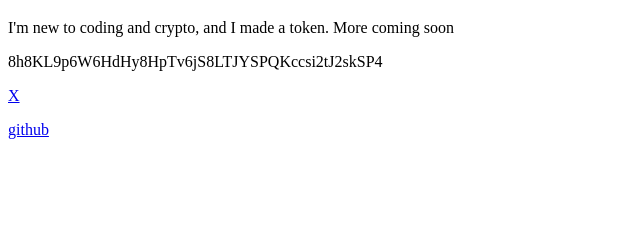
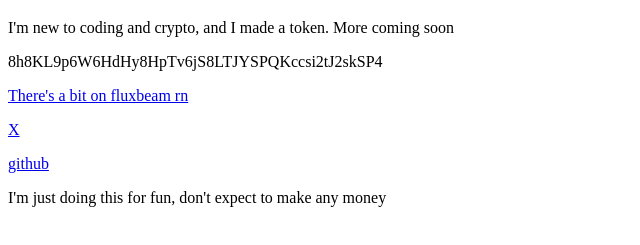
Before and after one commit to NewDevSolana/website, a plain HTML site: page index.html in a window 1280 px wide. Shown: the part 61-306 px from the top of the page, without its empty margins (0-640 px from the left). Drawn offline with Linux system fonts and the light colour scheme.

Commit message:
added another link

```diff
--- a/index.html
+++ b/index.html
@@ -15,6 +15,11 @@
     <p>
         8h8KL9p6W6HdHy8HpTv6jS8LTJYSPQKccsi2tJ2skSP4
     </p>
+    <a href="https://fluxbeam.xyz/app/tokens/8h8KL9p6W6HdHy8HpTv6jS8LTJYSPQKccsi2tJ2skSP4">
+        <p>
+            There's a bit on fluxbeam rn
+        </p>
+    </a>
     <a href="https://twitter.com/NewDevSolana">
         <p>
             X
@@ -25,6 +30,9 @@
             github
         </p>
     </a>
+    <p>
+        I'm just doing this for fun, don't expect to make any money
+    </p>
     <!-- Your content goes here -->
 
     <!-- You can include your JavaScript files here -->
```
